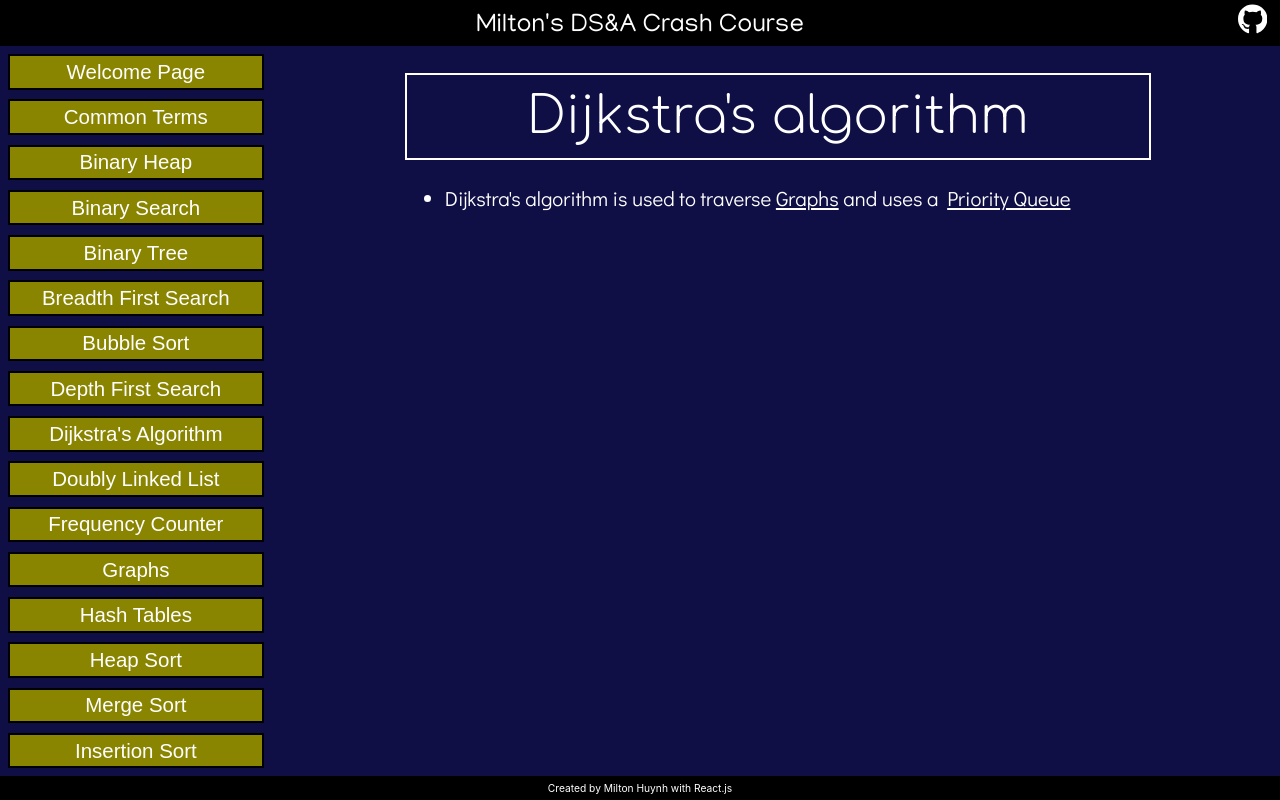
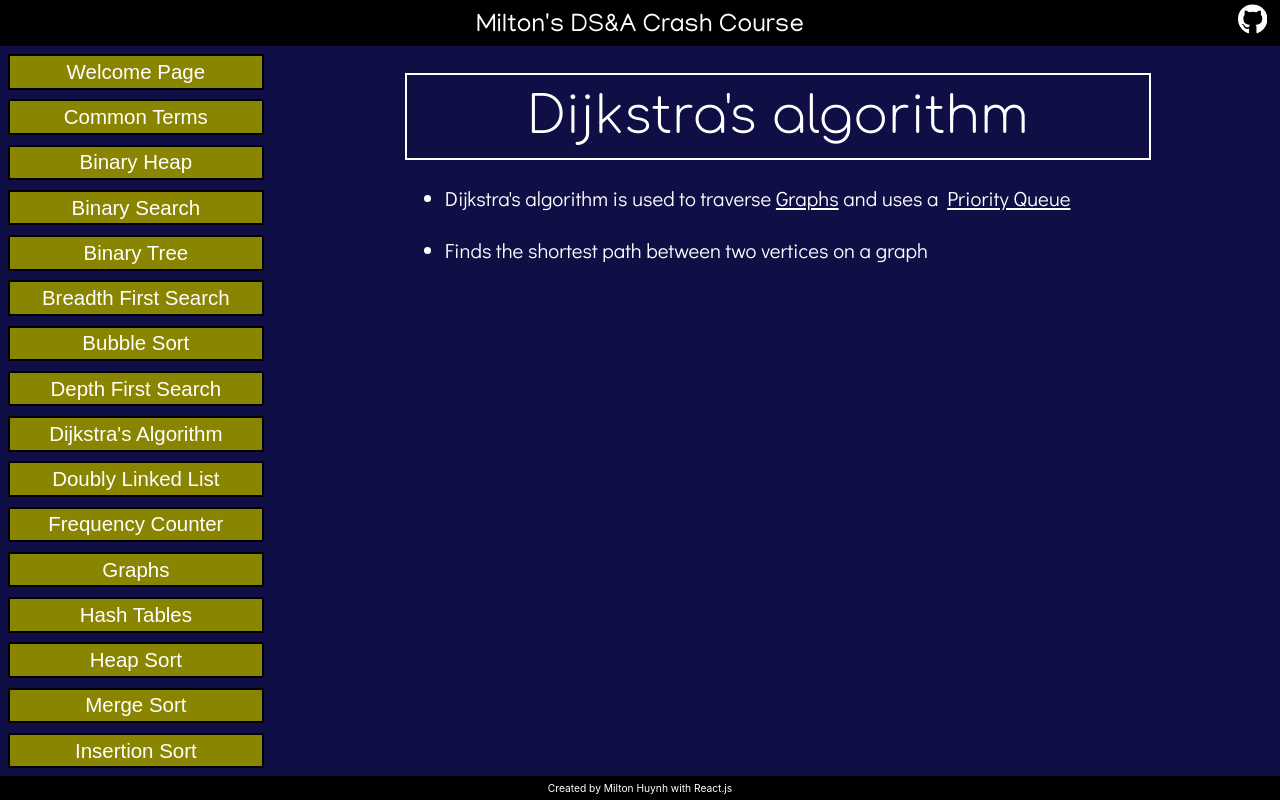
Before and after one commit to miltonhuynh/DSA-guide, a React (Create React App) app in the folder app/: page /DSA-guide/Dijkstra in a window 1280 px wide. Built offline with nearby package versions, Linux system fonts and the light colour scheme; a web font is replaced by a local one.

Commit message:
Added line to Djs algo

```diff
--- a/app/src/Concepts/Dijkstra.js
+++ b/app/src/Concepts/Dijkstra.js
@@ -10,7 +10,8 @@ export default function Dijkstra() {
       <div class="Concept_title">Dijkstra's algorithm</div>
       <div class="Container font-m">
         <ul>
-          <li>Dijkstra's algorithm is used to traverse <ref class="Link" onClick={() => navigate("../Graphs")}><u>Graphs</u></ref> and uses a <ref class="Link" onClick={() => navigate("../PriorityQueue")}><u>Priority Queue</u></ref></li>
+          <li>Dijkstra's algorithm is used to traverse <ref class="Link" onClick={() => navigate("../Graphs")}><u>Graphs</u></ref> and uses a <ref class="Link" onClick={() => navigate("../PriorityQueue")}><u>Priority Queue</u></ref></li><br/>
+          <li>Finds the shortest path between two vertices on a graph</li>
         </ul>
       </div>
     </div>
```
